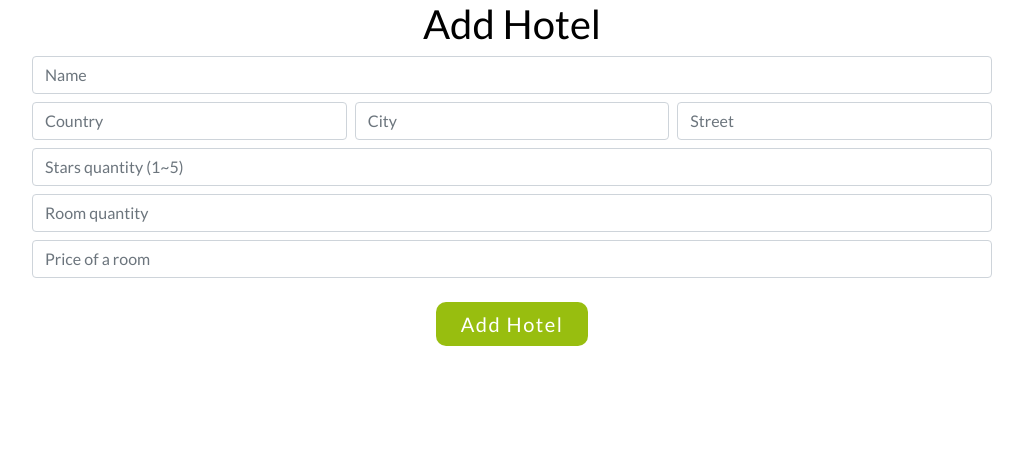
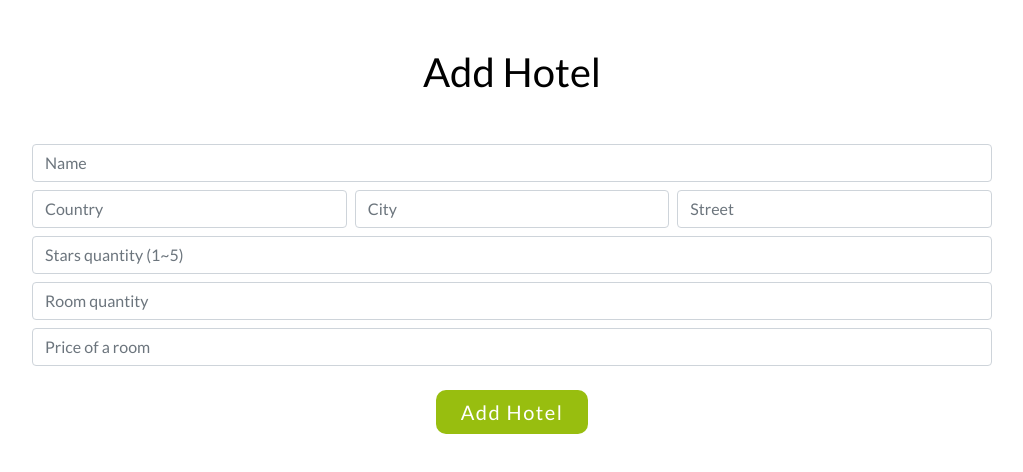
Before and after one commit to Yothu/reservify-front-end, a React (Create React App) app: page /add_hotel in a window 1280 px wide. Shown: the top 472 px of the page, without its empty margins (128-1151 px from the left). Built offline with nearby package versions, Linux system fonts and the light colour scheme.

Commit message:
Update src/pages/admin/addHotel/addHotel.js
Co-authored-by: Kyrillos Hany <kirolousbondok6@gmail.com>

```diff
--- a/src/pages/admin/addHotel/addHotel.js
+++ b/src/pages/admin/addHotel/addHotel.js
@@ -2,7 +2,7 @@ import AddHotelForm from '../../../components/AddHotel/AddHotelForm';
 
 const AddHotel = () => (
   <section>
-    <div className="d-flex justify-content-center">
+    <div className="text-center my-5">
       <h1>Add Hotel</h1>
     </div>
 
```
